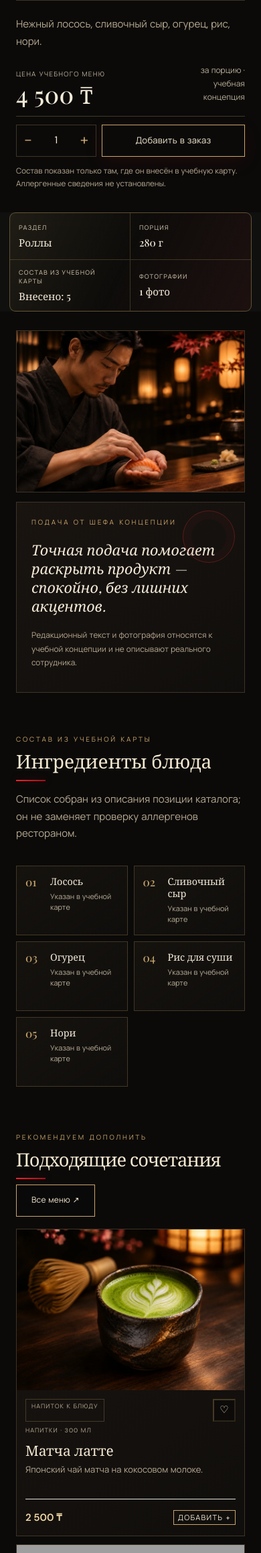
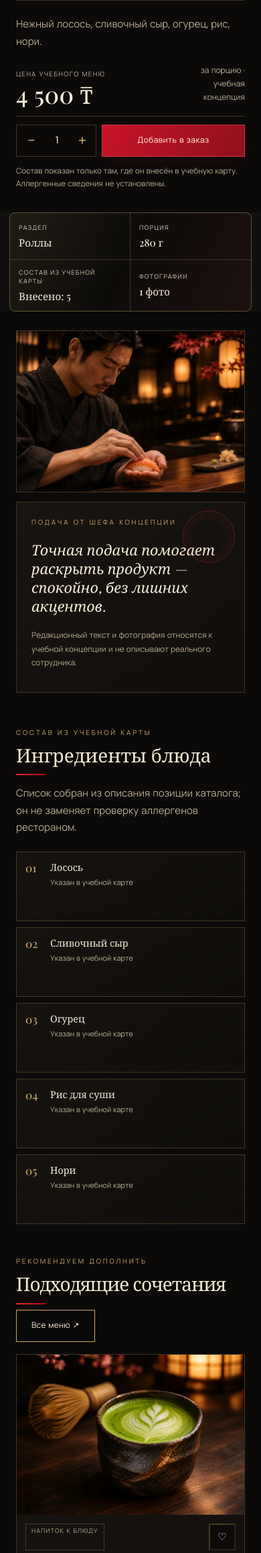
Before and after one commit to altento/tokyo-premium, a PHP site: page /docs/dish-1.html in a window 390 px wide. Shown: the part 599-2917 px from the top of the page at 67% size. Run offline with PHP 8.4, Linux system fonts and the light colour scheme; grey boxes are pictures that could not be loaded.

Commit message:
Fit dish composition to confirmed ingredients

```diff
--- a/docs/assets/dish-detail-refinement.css
+++ b/docs/assets/dish-detail-refinement.css
@@ -85,6 +85,14 @@
   margin-top: auto;
 }
 
+/* Let the confirmed ingredient count determine the grid instead of leaving
+   empty placeholder columns when a dish has only one or two verified items. */
+.editorial-page .dish-composition-section .detail-ingredients {
+  grid-template-columns: repeat(auto-fit, minmax(min(100%, 260px), 1fr));
+  max-width: 1000px;
+  margin-inline: auto;
+}
+
 @media (max-width: 640px) {
   .dish-related-section .dish-grid-related .dish-meta {
     gap: 7px 8px;
@@ -98,3 +106,28 @@
     transition: none;
   }
 }
+/* Purchase and supporting chapters follow the compact product composition. */
+.detail-feature--product .detail-purchase-group>.add-to-cart{background:linear-gradient(120deg,#c91527,#8e101c);border-color:#cd3540;color:#fff4e3;min-height:48px;font-size:12px;letter-spacing:.04em}
+.detail-feature--product .detail-purchase-group>.add-to-cart:hover{background:#d31a2c}
+.detail-feature--product .detail-purchase-group>.add-to-cart:focus-visible{outline:2px solid #e8c48a;outline-offset:4px}
+.detail-feature--product .quantity-control button{min-width:44px;min-height:44px}
+.detail-feature--product .detail-product-panel:before,.detail-feature--product .detail-product-panel:after{pointer-events:none}
+.editorial-page .dish-chef-section,.editorial-page .dish-composition-section,.editorial-page .dish-related-section{padding-block:32px}
+.editorial-page .dish-composition-section .editorial-heading{margin-bottom:22px}
+.editorial-page .dish-composition-section h2,.editorial-page .dish-related-section h2{font-size:clamp(28px,2.7vw,38px);line-height:1.2}
+.dish-related-section .dish-grid-related .dish-meta>h3{font-size:clamp(18px,1.6vw,23px)}
+.dish-related-section .dish-grid-related .dish-meta>p{font-size:12px}
+.dish-related-section .dish-grid-related .add-to-cart{min-height:44px;padding:8px 12px}
+.dish-related-section .dish-grid-related .dish-meta>.favorite-btn{min-width:40px;min-height:40px}
+@media(min-width:901px){
+ .editorial-page .dish-chef-story{grid-template-columns:minmax(0,.8fr) minmax(0,1.2fr);gap:32px;align-items:center}
+ .editorial-page .dish-chef-story>img{height:280px;width:100%;object-fit:cover;object-position:50% 35%}
+ .editorial-page .dish-chef-story .editorial-note{padding:26px 30px}
+ .editorial-page .dish-chef-story blockquote{font-size:clamp(23px,2.1vw,30px);line-height:1.3;margin-block:16px}
+}
+@media(max-width:760px){
+ .editorial-page .dish-chef-section,.editorial-page .dish-composition-section,.editorial-page .dish-related-section{padding-block:24px}
+ .editorial-page .dish-chef-story>img{max-height:300px;object-fit:cover}
+ .editorial-page .dish-chef-story .editorial-note{padding:22px}
+ .dish-related-section .dish-grid-related .dish-meta{grid-template-columns:minmax(0,1fr) 40px}
+}
```
Also changed, not shown: assets/dish-detail-refinement.css (+8 -0 lines), project-docs/implementation-plan.md (+4 -0 lines), project-docs/visual-qa/full-static-2026-11-18/comparison.md (+1 -1 lines), project-docs/visual-qa/dish-composition-density-2026-11-23/README.md (added), project-docs/visual-qa/dish-composition-density-2026-11-23/dish-static-desktop.jpg (added), project-docs/visual-qa/dish-composition-density-2026-11-23/dish-static-mobile.jpg (added).
